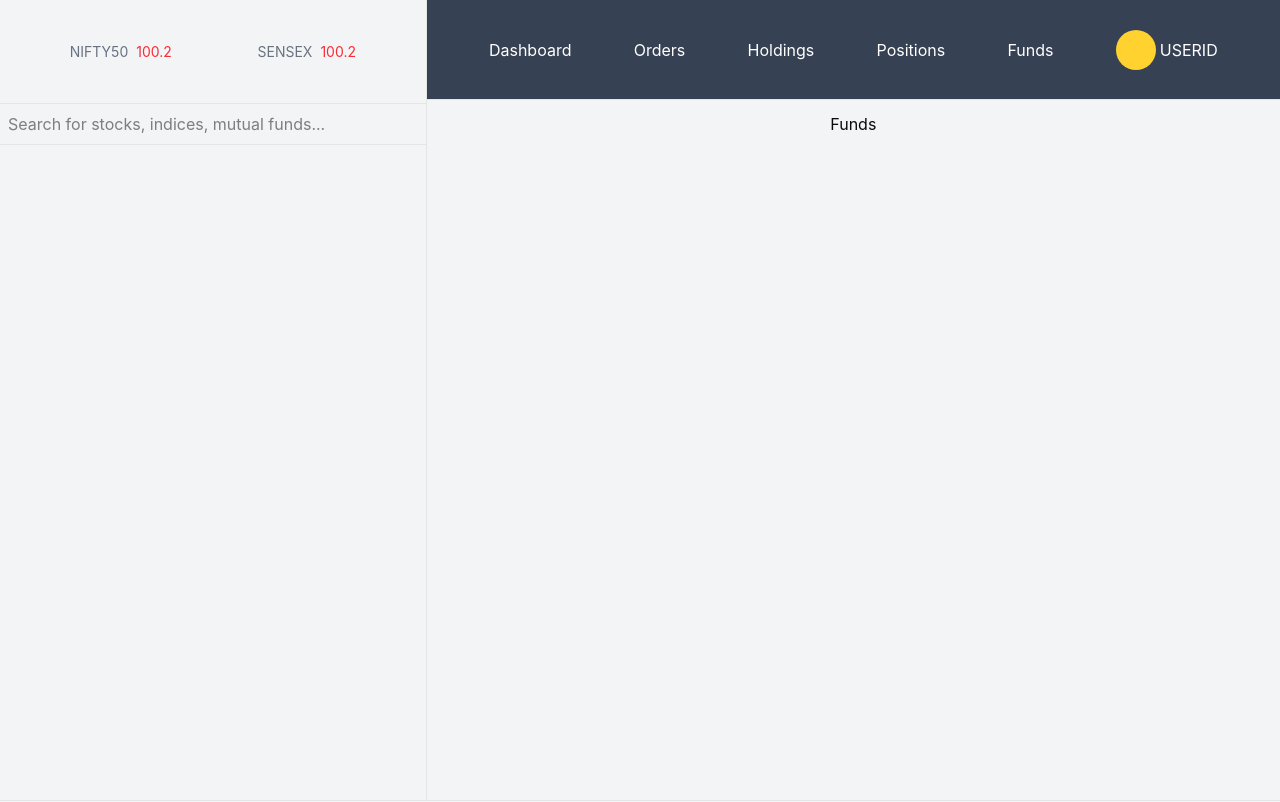
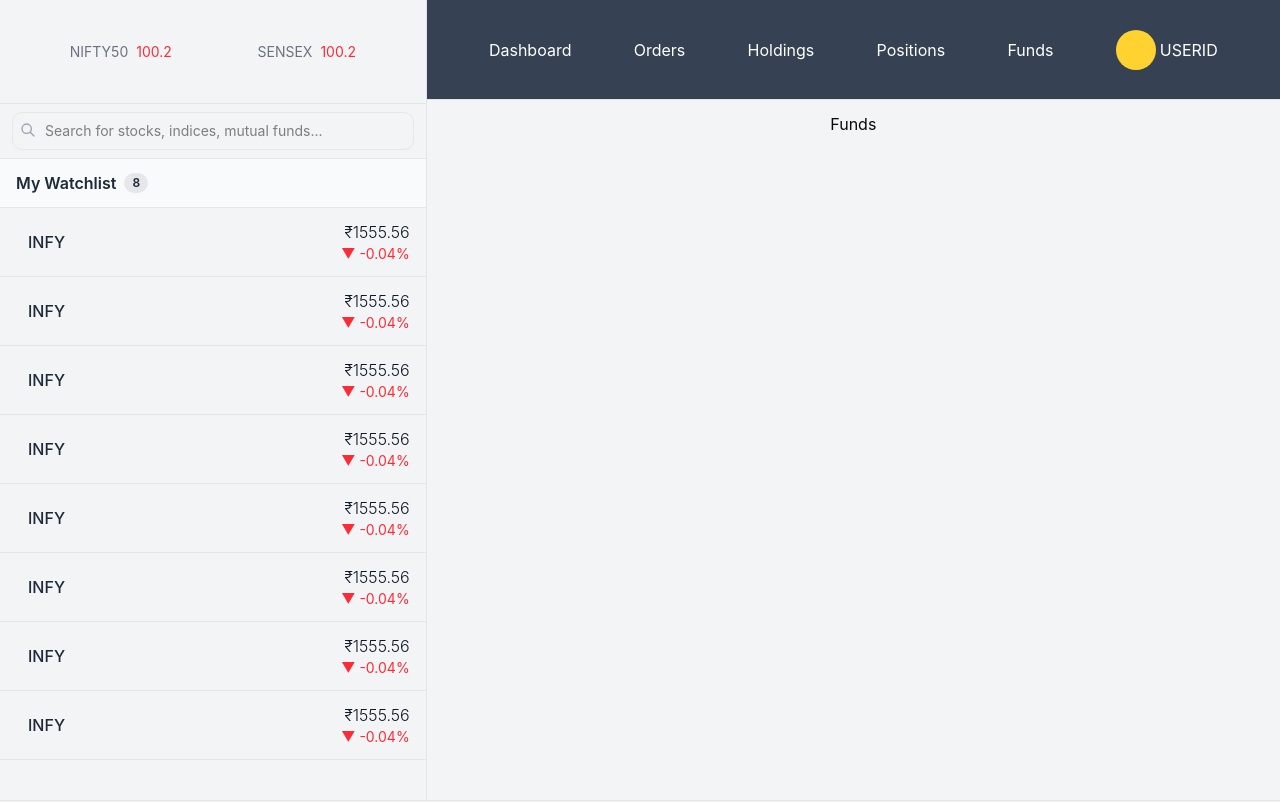
Before and after one commit to Tech-Abhang/Finovia, a React (Vite) app in the folder frontend/: page /dashboard/funds in a window 1280 px wide. Shown: the top 802 px of the page. Built offline with nearby package versions, Linux system fonts and the light colour scheme.

Commit message:
wishlist

```diff
--- a/frontend/src/components/WatchList.jsx
+++ b/frontend/src/components/WatchList.jsx
@@ -1,4 +1,5 @@
 import React from 'react'
+import { watchList } from '../data/Data'
 
 const WatchList = () => {
   return (
@@ -14,12 +15,63 @@ const WatchList = () => {
             </div>
         </div>
 
-        <input
-            className="w-full p-2 border-b"
-            placeholder='Search for stocks, indices, mutual funds...'
-        />
+        {/* Search Box */}
+        <div className="px-3 py-2 border-b">
+            <div className="relative">
+                <input
+                    className="w-full p-2 pl-8 rounded-lg border border-gray-200 focus:outline-none focus:ring-1 focus:ring-blue-500 text-sm"
+                    placeholder='Search for stocks, indices, mutual funds...'
+                />
+                <svg xmlns="http://www.w3.org/2000/svg" className="h-4 w-4 absolute left-2 top-2.5 text-gray-400" fill="none" viewBox="0 0 24 24" stroke="currentColor">
+                    <path strokeLinecap="round" strokeLinejoin="round" strokeWidth={2} d="M21 21l-6-6m2-5a7 7 0 11-14 0 7 7 0 0114 0z" />
+                </svg>
+            </div>
+        </div>
+
+        {/* Watchlist Header */}
+        <div className="px-4 py-3 border-b bg-gray-50">
+            <h3 className="font-semibold text-gray-800 flex items-center">
+                <span>My Watchlist</span>
+                <span className="ml-2 bg-gray-200 text-xs px-2 py-0.5 rounded-full">{watchList.length}</span>
+            </h3>
+        </div>
+
+        {/* Watchlist Items */}
+        <div className="flex-1 overflow-y-auto">
+            {watchList.map((item, index) => (
+                <div key={index} className='w-full flex items-center justify-between px-4 py-3 border-b hover:bg-gray-50 transition-colors duration-150 relative'>
+                    <WatchListItem stock={item} />
+                </div>
+            ))}
+        </div>
     </div>
   )
 }
 
 export default WatchList
+
+const WatchListItem = ({ stock }) => {
+    const [WatchlistActions , setWatchlistActions] = React.useState(false);
+    const mouseEntry = () => {
+        setWatchlistActions(true);
+    }
+    const mouseLeave = () => {
+        setWatchlistActions(false);
+    }
+
+    return (
+        <div onMouseEnter={mouseEntry} onMouseLeave={mouseLeave} className='flex justify-between w-full items-center'>
+            <div className="flex items-center">
+                <div className="pl-3">
+                    <p className="font-medium text-gray-800">{stock.name}</p>
+                </div>
+            </div>
+            <div className="flex flex-col items-end">
+                <span className="font-light text-gray-900">₹{stock.price}</span>
+                <span className={stock.isDown === "true" ? "text-red-500 text-sm" : "text-green-500 text-sm"}>
+                    {stock.isDown === "true" ? "▼" : "▲"} {stock.percent}%
+                </span>
+            </div>
+        </div>
+    );
+}
--- /dev/null
+++ b/frontend/src/data/Data.js
@@ -0,0 +1,51 @@
+export const watchList = [
+    {
+        name:"INFY",
+        price:"1555.56",
+        percent:"-0.04",
+        isDown:"true",
+    },
+        {
+        name:"INFY",
+        price:"1555.56",
+        percent:"-0.04",
+        isDown:"true",
+    },
+        {
+        name:"INFY",
+        price:"1555.56",
+        percent:"-0.04",
+        isDown:"true",
+    },
+        {
+        name:"INFY",
+        price:"1555.56",
+        percent:"-0.04",
+        isDown:"true",
+    },
+        {
+        name:"INFY",
+        price:"1555.56",
+        percent:"-0.04",
+        isDown:"true",
+    },
+        {
+        name:"INFY",
+        price:"1555.56",
+        percent:"-0.04",
+        isDown:"true",
+    },
+        {
+        name:"INFY",
+        price:"1555.56",
+        percent:"-0.04",
+        isDown:"true",
+    },
+        {
+        name:"INFY",
+        price:"1555.56",
+        percent:"-0.04",
+        isDown:"true",
+    },
+
+]
```
